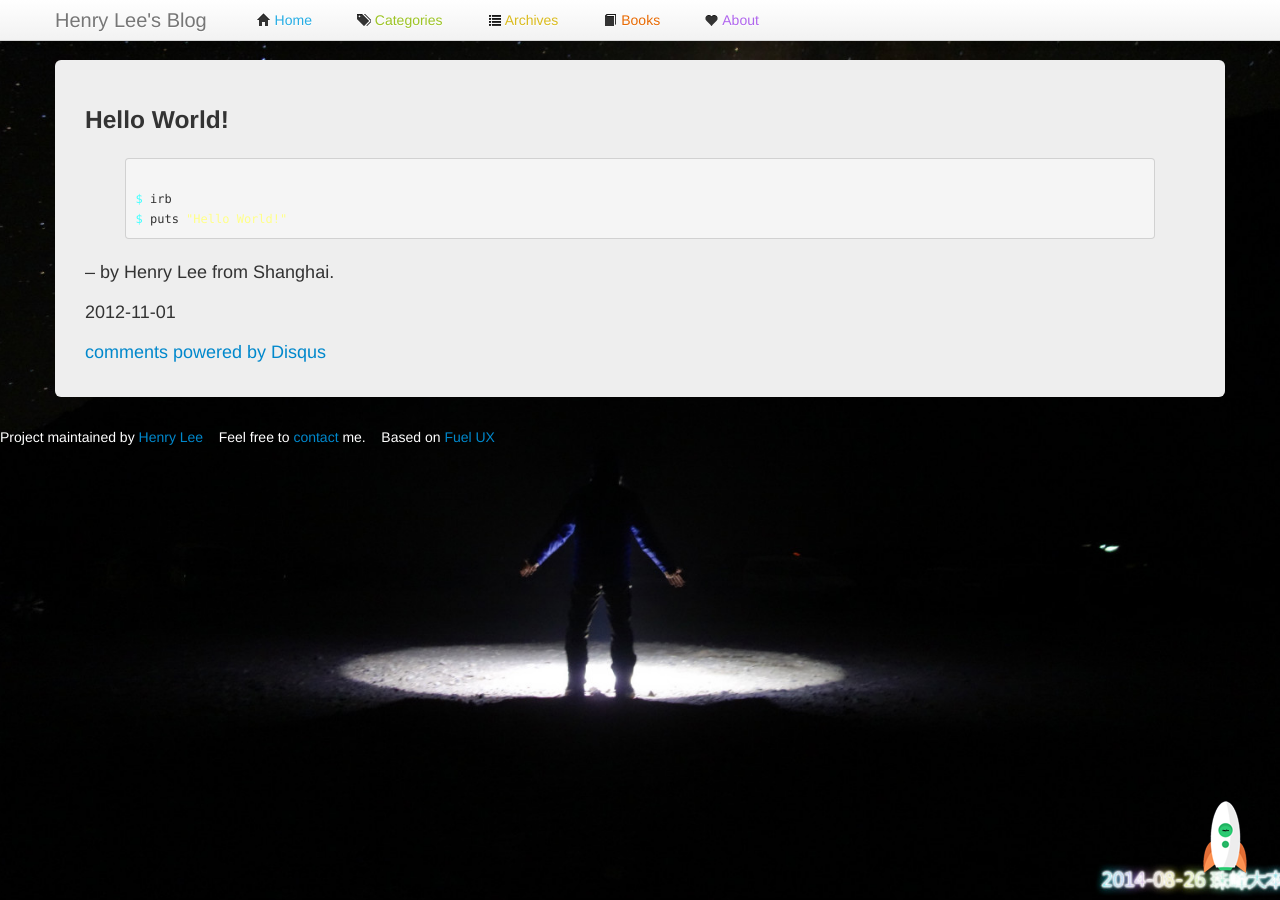
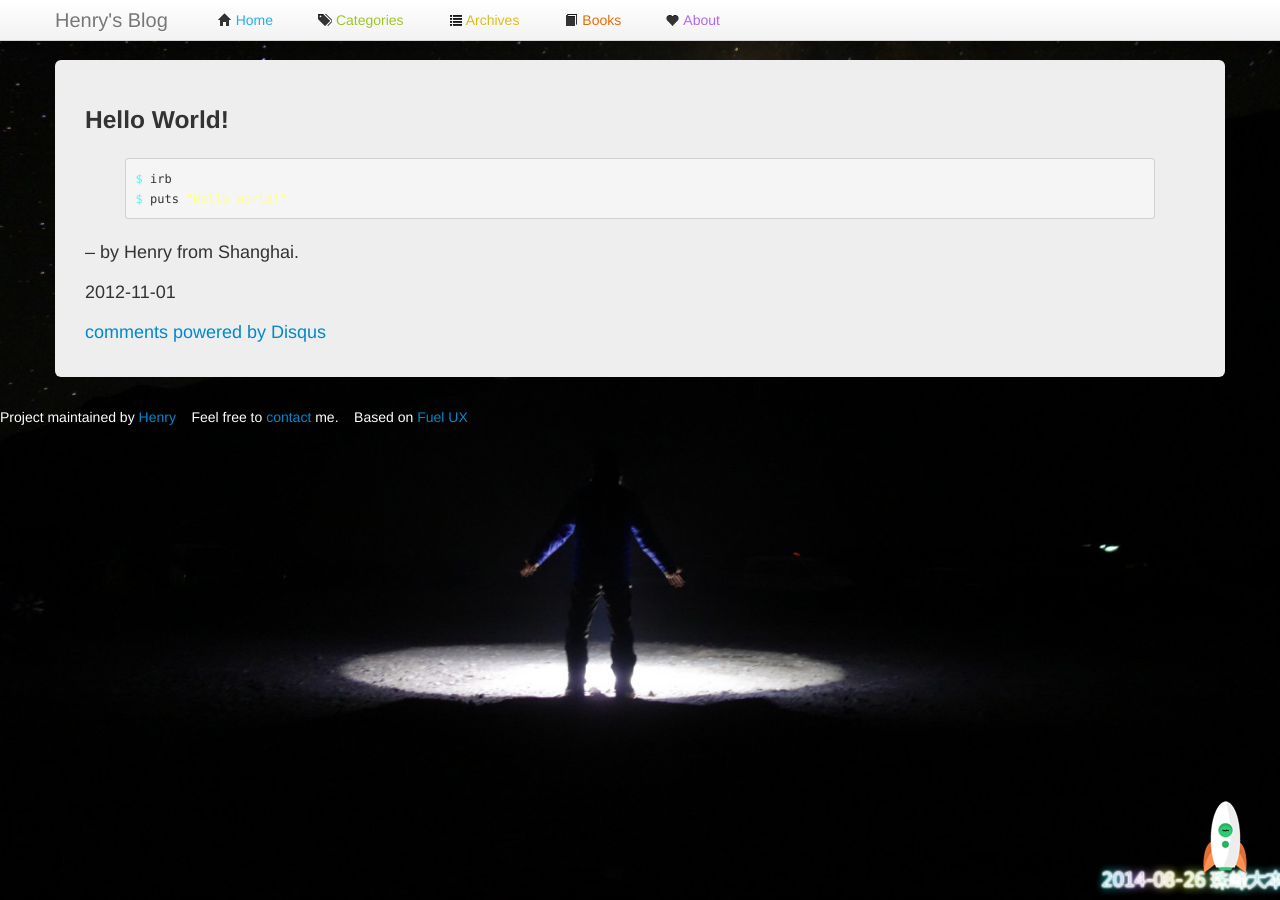
Before and after one commit to manageyp/manageyp.github.com, a Jekyll site: the page built from _posts/2012-11-01-hello-world.md, in a window 1280 px wide. Built offline with Jekyll 4.4.1, drawn with Linux system fonts in a browser that asks for light colours; comment, search, counter and statistics services are not loaded.

Commit message:
[Change] author name remove lee

```diff
--- a/_config.yml
+++ b/_config.yml
@@ -1,4 +1,4 @@
 title: You can do well, you must do well.
-author: Henry Lee
+author: Henry
 email: manageyp@gmail.com
-copyright: Designed by <a href="https://github.com/manageyp">Henry Lee</a>
+copyright: Designed by <a href="https://github.com/manageyp">Henry</a>
--- a/_includes/footer.html
+++ b/_includes/footer.html
@@ -1,6 +1,6 @@
 <footer class="footer">
   <p>
-    Project maintained by <a href="https://github.com/manageyp" target="_blank">Henry Lee</a>
+    Project maintained by <a href="https://github.com/manageyp" target="_blank">Henry</a>
     &nbsp;&nbsp;
     Feel free to <a href="mailto:manageyp@gmail.com?subject=Hello%20Henry&body=Greeting%20from%20your%20blog.">contact</a> me.
     &nbsp;&nbsp;
--- a/_includes/nav.html
+++ b/_includes/nav.html
@@ -6,7 +6,7 @@
         <span class="icon-bar"></span>
         <span class="icon-bar"></span>
       </a>
-      <a class="brand" href="/">Henry Lee's Blog</a>
+      <a class="brand" href="/">Henry's Blog</a>
       <div class="nav-collapse">
         <ul class="nav" id="header-nav">
           <li>
--- a/_layouts/default.html
+++ b/_layouts/default.html
@@ -2,9 +2,9 @@
 <html  class="fuelux" lang="en">
 <head>
   <meta charset="utf-8" />
-  <meta name="author" itemprop="author" content="Henry Lee" />
-  <meta name="keywords" itemprop="keywords" content="{% if page.tags %}{{ page.tags }}{% else %} Henry Lee's Blog {% endif %}" />
-  <meta name="description" itemprop="description" content="{% if page.description %}{{ page.description }}{% else %} Henry Lee {% endif %}" />
+  <meta name="author" itemprop="author" content="Henry" />
+  <meta name="keywords" itemprop="keywords" content="{% if page.tags %}{{ page.tags }}{% else %} Henry's Blog {% endif %}" />
+  <meta name="description" itemprop="description" content="{% if page.description %}{{ page.description }}{% else %} Henry {% endif %}" />
 
   <meta name="viewport" content="width=device-width, initial-scale=1.0" />
 
--- a/_posts/2012-11-01-hello-world.md
+++ b/_posts/2012-11-01-hello-world.md
@@ -1,7 +1,7 @@
 ---
 layout: post
 title: Hello World!
-description: Hello World! -- by Henry Lee from Shanghai.
+description: Hello World! -- by Henry from Shanghai.
 record_on: 2012-11-01
 ---
 
@@ -9,4 +9,4 @@ record_on: 2012-11-01
 $ irb
 $ puts "Hello World!"
 {% endhighlight %}
--- by Henry Lee from Shanghai.
+-- by Henry from Shanghai.
```
